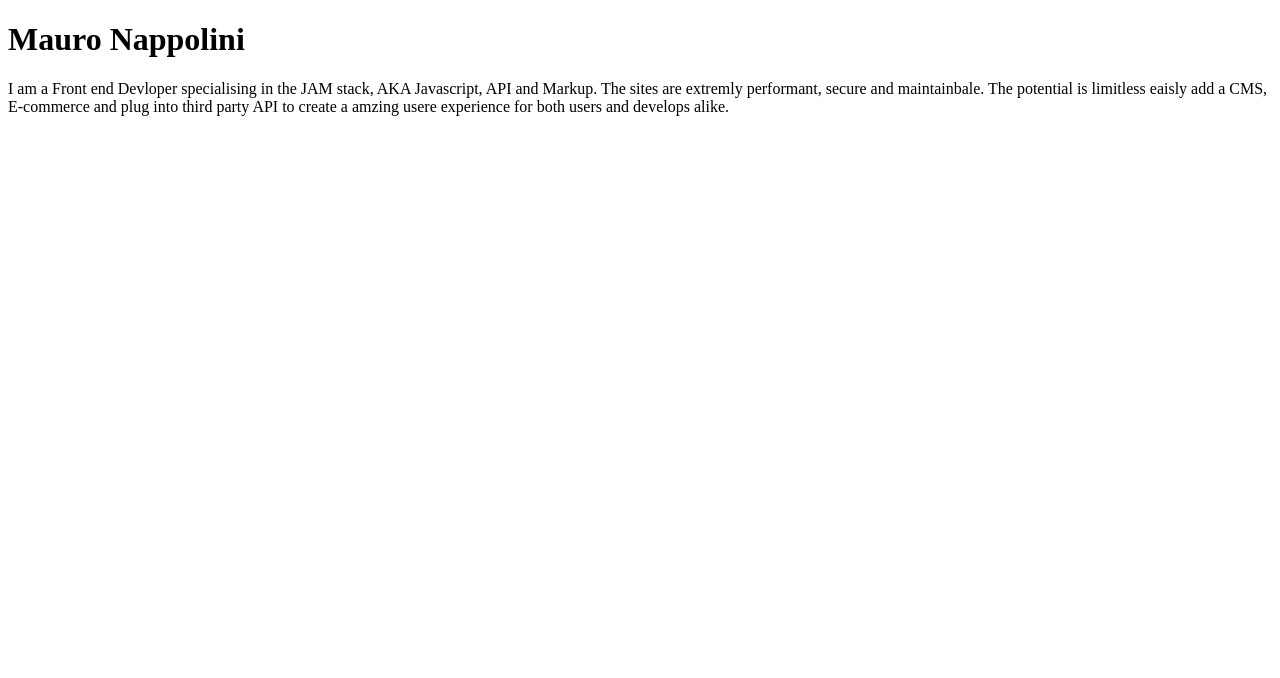
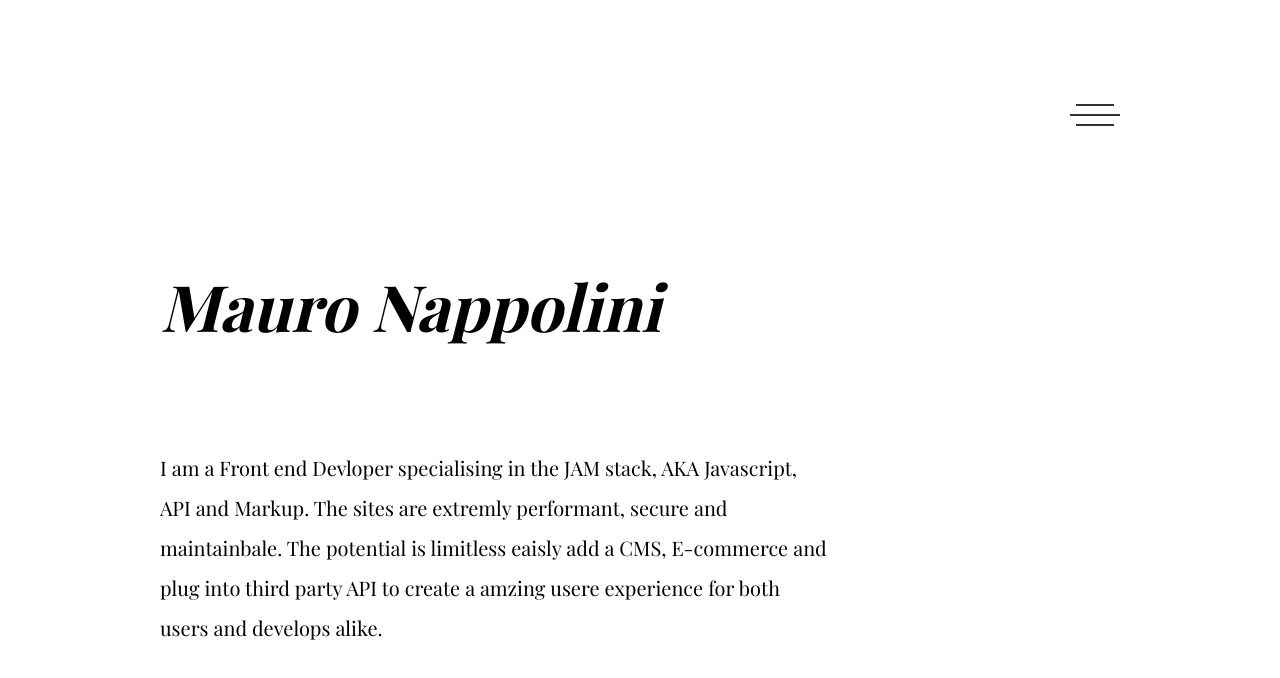
Before and after one commit to Nappolini/jekyll-test, a plain HTML site: page index.html in a window 1280 px wide. Drawn offline with nearby package versions, Linux system fonts and the light colour scheme; the site is published under a folder, as on GitHub Pages, so addresses that start at the root find nothing; a web font is replaced by a local one.

Commit message:
File path check

```diff
--- a/index.html
+++ b/index.html
@@ -17,7 +17,7 @@
         <link href="https://fonts.googleapis.com/css?family=Open+Sans:400,600" rel="stylesheet">
 
         <!-- Custom CSS -->
-        <link rel="stylesheet" href="/assets/css/main.css">
+        <link rel="stylesheet" href="./assets/css/main.css">
 
 
     </head>
```
